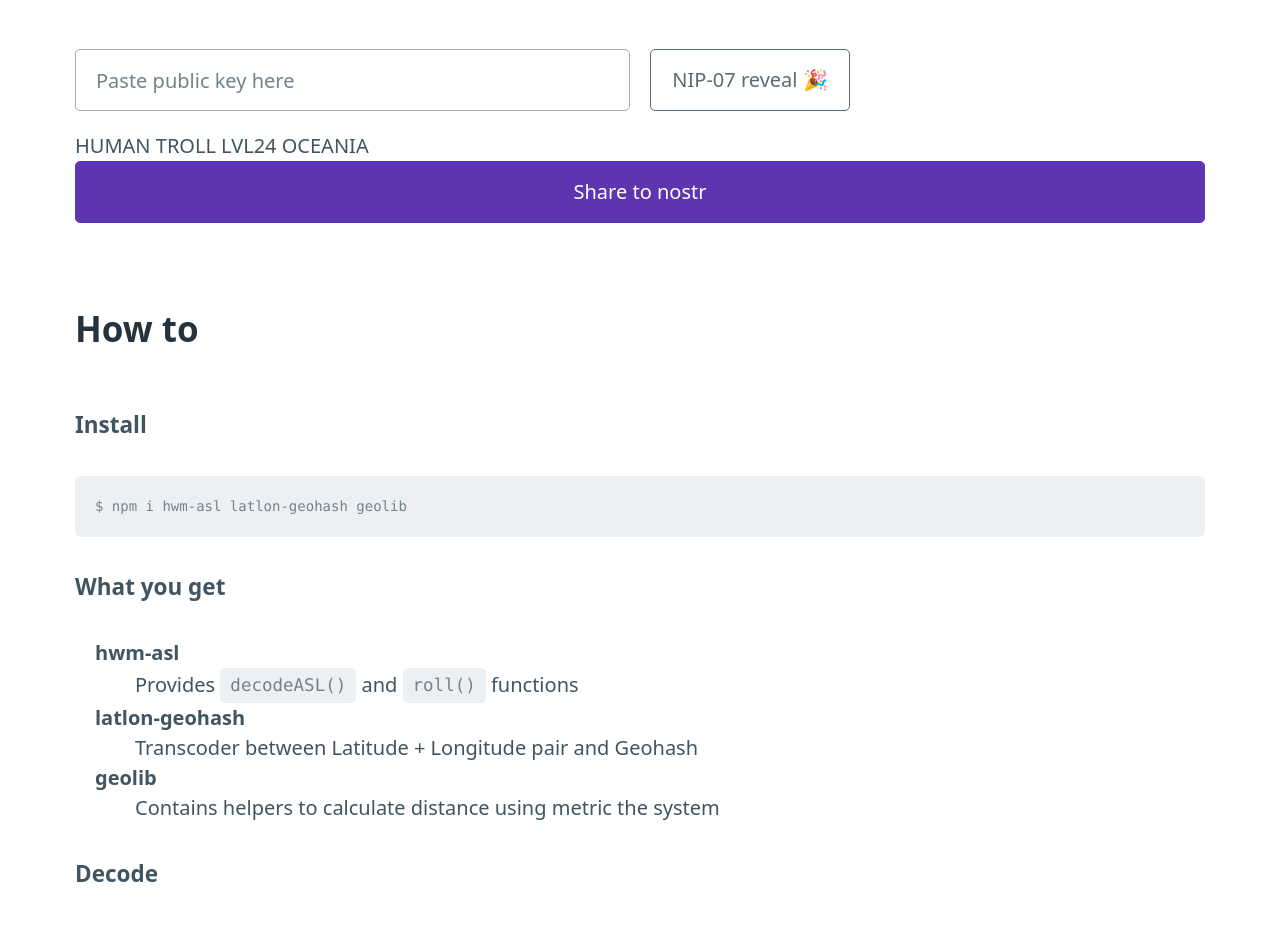
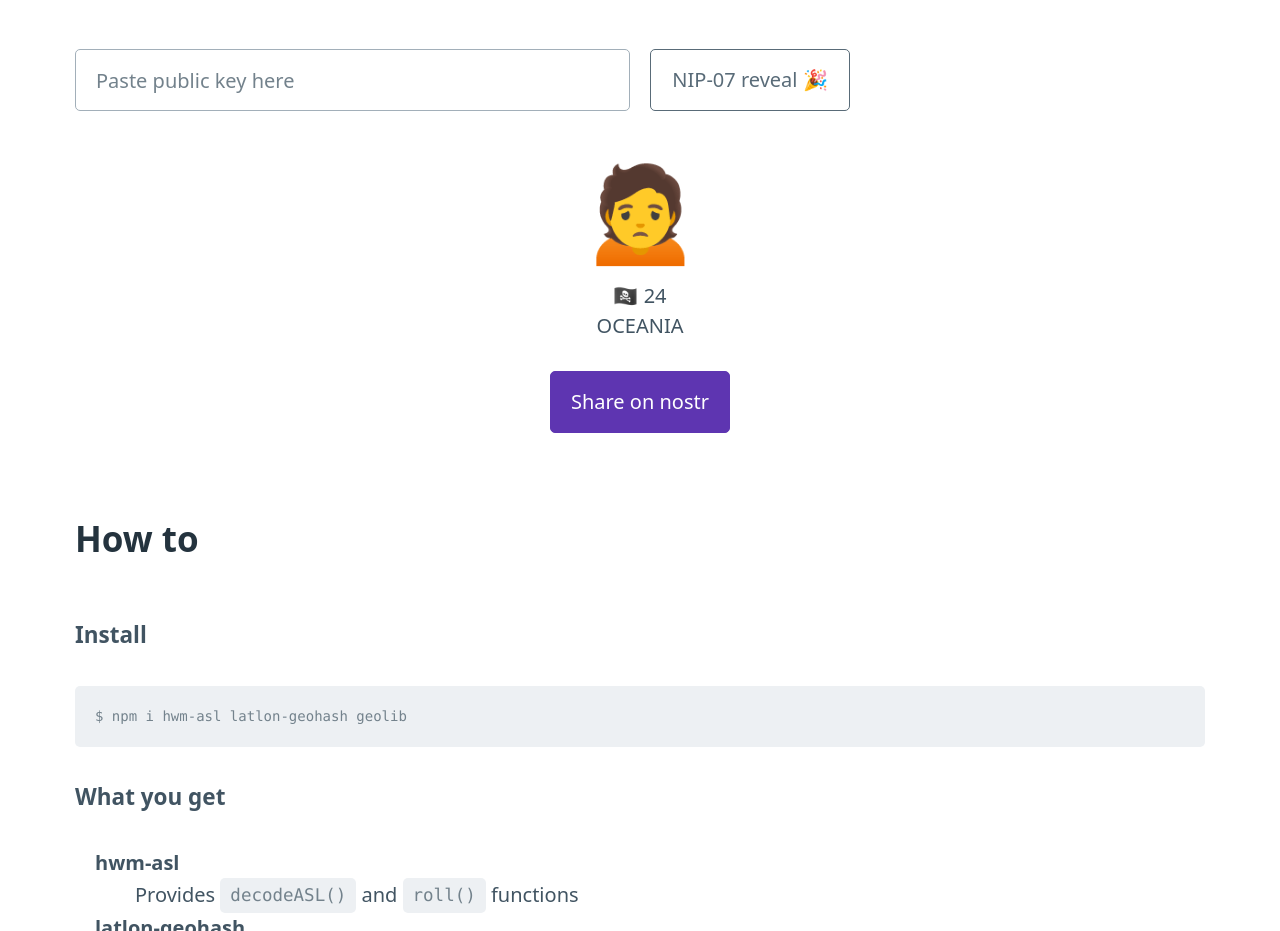
Before and after one commit to telamon/powmem, a website with bundled scripts: page docs/demo.html in a window 1280 px wide. Shown: the part 1868-2799 px from the top of the page. Built offline with nearby package versions, Linux system fonts and the light colour scheme.

Commit message:
Added #avatar

```diff
--- a/demo.js
+++ b/demo.js
@@ -90,6 +90,9 @@ function decodePublicKey (event) {
     ASL =  decodeASL(value)
   }
   const GPS = Geohash.decode(ASL.location)
+
+  // TODO: example line
+  document.getElementById('portrait').innerText = 'bob'
 }
 
 /**
--- a/docs/demo.html
+++ b/docs/demo.html
@@ -51,6 +51,11 @@
     #bitviz .au code { color: #e8ff48; background-color: #c8b200; box-shadow: 0 0 8px goldenrod; }
     #bitviz .ag code { color: #d2f8fc; background-color: #5A6166; box-shadow: 0 0 5px #a3d4ff87; }
     #bitviz .cu code { color: orange; background-color: #775009; }
+
+    #avatar { text-align: center; }
+    #portrait {
+      font-size: 5em;
+    }
   </style>
 </head>
 <body>
@@ -158,12 +163,16 @@
         <div><input id="inp-pk" type="text" placeholder="Paste public key here"/></div>
         <div><button id="btn-nip07"class="secondary outline" style="max-width: 10em">NIP-07 reveal 🎉</button></div>
       </div>
-      <div>
-        HUMAN TROLL
-        LVL24
-        OCEANIA
+      <div id="avatar">
+        <div id="portrait">🙍</div>
+        <div>
+          <span id="flag">🏴‍☠️</span>
+          <span id="age">24</span>
+        </div>
+        <div id="location">OCEANIA</div>
+        <br/>
+        <a href="#" role="button">Share on nostr</a>
       </div>
-      <button>Share to nostr</button>
       <!-- TODO:
         Hello, It turns out I am a [age][sex][location].
         I might #reroll https://github.com/telamon/hwm-asl/demo.html
```
